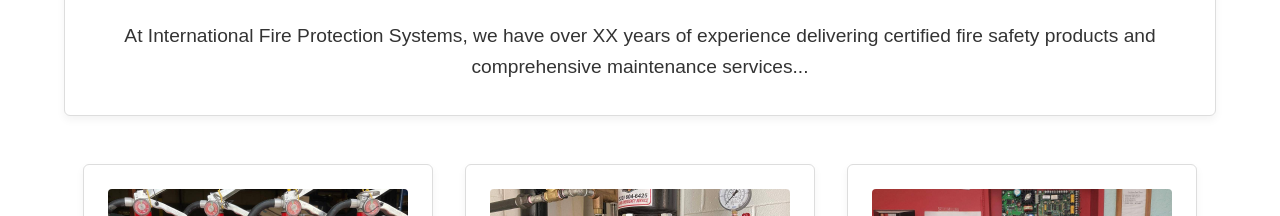
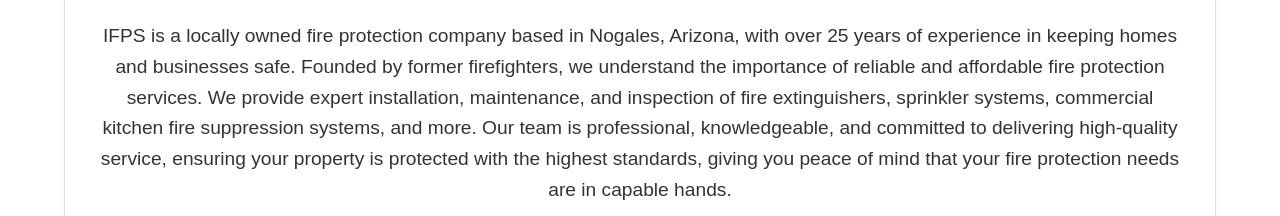
Before and after one commit to LakzerK3/testing, a plain HTML site: page index.html in a window 1280 px wide. Shown: the part 584-800 px from the top of the page. Drawn offline with Linux system fonts and the light colour scheme.

Commit message:
Add files via upload

```diff
--- a/index.html
+++ b/index.html
@@ -45,7 +45,8 @@
   <div class="container box">
     <h2>About us</h2>
     <p style="font-size: 1.2rem;">
-      At International Fire Protection Systems, we have over XX years of experience delivering certified fire safety products and comprehensive maintenance services...
+  IFPS is a locally owned fire protection company based in Nogales, Arizona, with over 25 years of experience in keeping homes and businesses safe. Founded by former firefighters, we understand the importance of reliable and affordable fire protection services.
+  We provide expert installation, maintenance, and inspection of fire extinguishers, sprinkler systems, commercial kitchen fire suppression systems, and more. Our team is professional, knowledgeable, and committed to delivering high-quality service, ensuring your property is protected with the highest standards, giving you peace of mind that your fire protection needs are in capable hands.
     </p>
   </div>
 </section>
```
